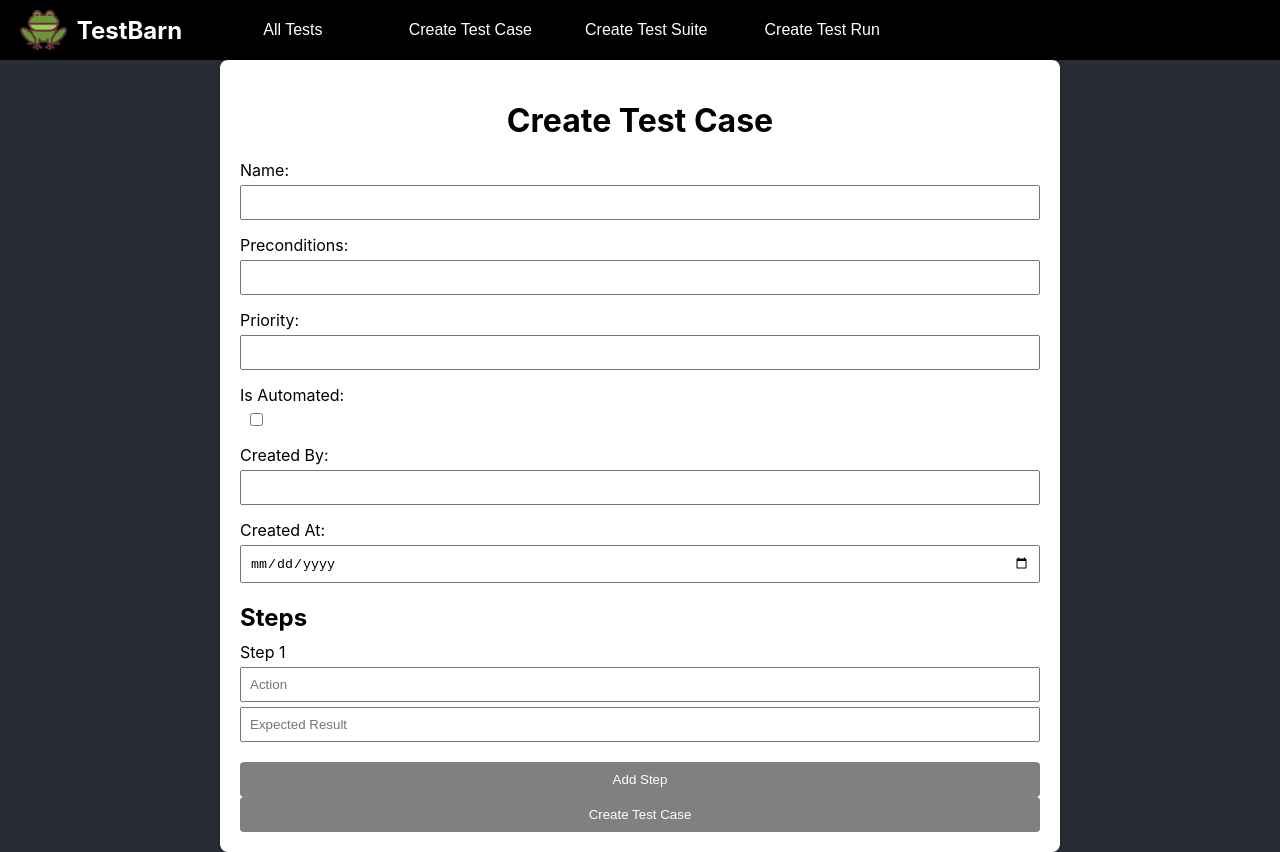
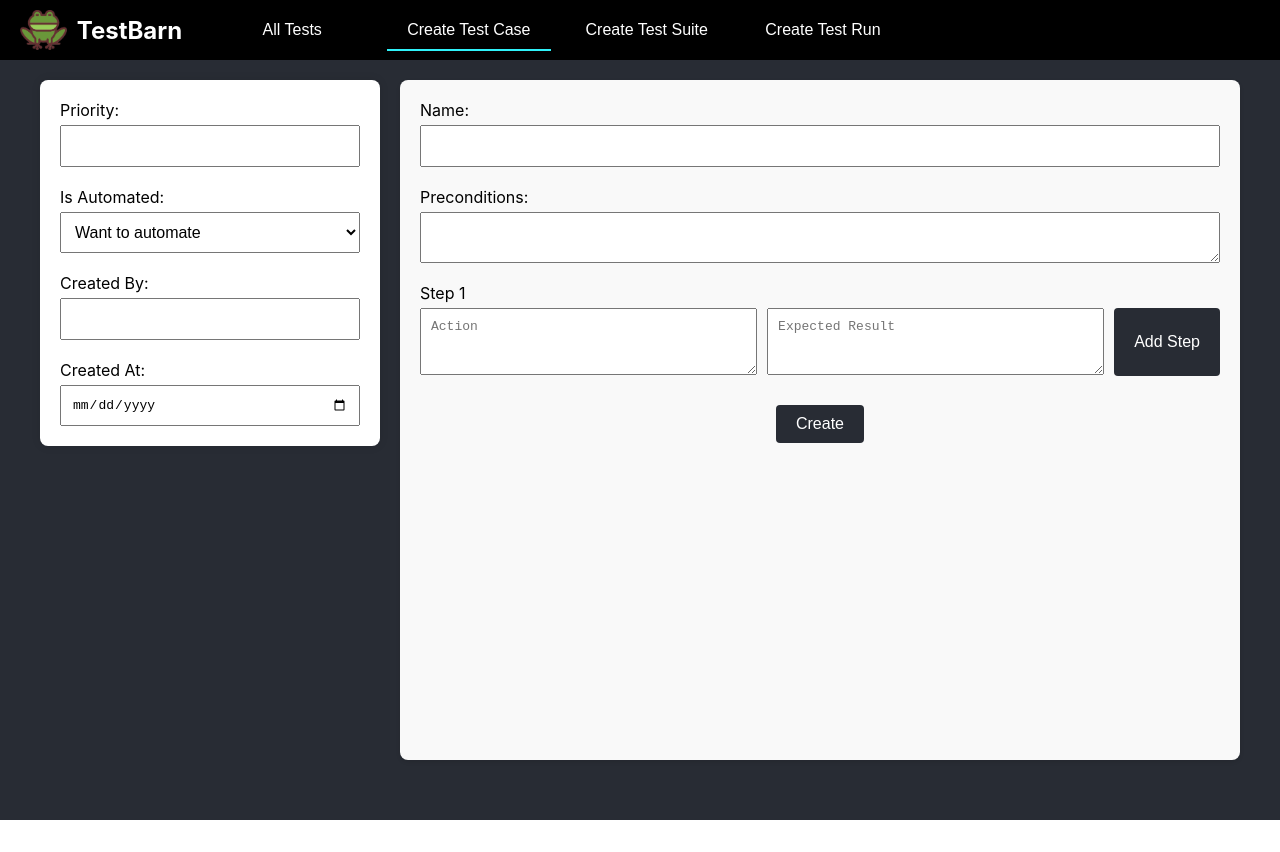
Before and after one commit to birchsup/testBarnFront, a React (Create React App) app: page /create in a window 1280 px wide. After the commit the page ends 820 px from the top, so only its background shows below. Built offline with nearby package versions, Linux system fonts and the light colour scheme.

Commit message:
refactoring for test creation page

```diff
--- a/src/components/Header.css
+++ b/src/components/Header.css
@@ -51,3 +51,18 @@
     background-color: #282c34; /* Цвет заливки заголовка */
     color: #2ff1f8; /* Цвет текста при наведении */
 }
+
+.header-button.active {
+    /*color: #2ff1f8; !* Цвет текста для активной кнопки *!*/
+    position: relative;
+}
+
+.header-button.active::after {
+    content: '';
+    position: absolute;
+    bottom: -2px; /* Позиционирование линии снизу кнопки */
+    left: 0;
+    right: 0;
+    height: 2px;
+    background-color: #2ff1f8; /* Цвет линии */
+}
--- a/src/components/Header.js
+++ b/src/components/Header.js
@@ -1,27 +1,46 @@
 import React from 'react';
-import { useNavigate } from 'react-router-dom';
+import { useNavigate, useLocation } from 'react-router-dom';
 import './Header.css';
 import logo from '../assets/logo.webp'; // Убедитесь, что путь к логотипу правильный
 
 const Header = () => {
     const navigate = useNavigate();
+    const location = useLocation();
+
+    const isActive = (path) => location.pathname === path;
 
     return (
         <header className="app-header">
-            <div className="header-left">
             <div className="header-logo" onClick={() => navigate('/')}>
-                    <img src={logo} alt="TestBarn Logo" className="logo-image"/>
+                <img src={logo} alt="TestBarn Logo" className="logo-image" />
                 TestBarn
             </div>
             <nav className="header-nav">
-                    <button className="header-button" onClick={() => navigate('/testcases')}>All Tests</button>
-                    <button className="header-button" onClick={() => navigate('/create')}>Create Test Case</button>
-                    <button className="header-button" onClick={() => navigate('/createTestSuite')}>Create Test Suite
+                <button
+                    className={`header-button ${isActive('/testcases') ? 'active' : ''}`}
+                    onClick={() => navigate('/testcases')}
+                >
+                    All Tests
                 </button>
-                    <button className="header-button" onClick={() => navigate('/createTestRun')}>Create Test Run
+                <button
+                    className={`header-button ${isActive('/create') ? 'active' : ''}`}
+                    onClick={() => navigate('/create')}
+                >
+                    Create Test Case
+                </button>
+                <button
+                    className={`header-button ${isActive('/createTestSuite') ? 'active' : ''}`}
+                    onClick={() => navigate('/createTestSuite')}
+                >
+                    Create Test Suite
+                </button>
+                <button
+                    className={`header-button ${isActive('/createTestRun') ? 'active' : ''}`}
+                    onClick={() => navigate('/createTestRun')}
+                >
+                    Create Test Run
                 </button>
             </nav>
-            </div>
         </header>
     );
 };
--- a/src/createTestCase/CreateTestCase.js
+++ b/src/createTestCase/CreateTestCase.js
@@ -6,7 +6,7 @@ const CreateTestCase = () => {
         name: '',
         preconditions: '',
         priority: '',
-        isAutomated: false,
+        isAutomated: 'want to automate',
         steps: [
             { step: 1, action: '', expected_result: '' }
         ],
@@ -59,24 +59,20 @@ const CreateTestCase = () => {
     };
 
     return (
-        <div className="create-test-case">
-            <h1>Create Test Case</h1>
-            <form onSubmit={handleSubmit}>
-                <div className="form-group">
-                    <label>Name:</label>
-                    <input type="text" name="name" value={testCase.name} onChange={handleChange} required />
-                </div>
-                <div className="form-group">
-                    <label>Preconditions:</label>
-                    <input type="text" name="preconditions" value={testCase.preconditions} onChange={handleChange} />
-                </div>
+        <div className="test-case-container">
+            <form onSubmit={handleSubmit} className="test-case-form">
+                <div className="test-case-detail">
                     <div className="form-group">
                         <label>Priority:</label>
                         <input type="text" name="priority" value={testCase.priority} onChange={handleChange} />
                     </div>
                     <div className="form-group">
                         <label>Is Automated:</label>
-                    <input type="checkbox" name="isAutomated" checked={testCase.isAutomated} onChange={handleChange} />
+                        <select name="isAutomated" value={testCase.isAutomated} onChange={handleChange}>
+                            <option value="want to automate">Want to automate</option>
+                            <option value="can't be automated">Can't be automated</option>
+                            <option value="automated">Automated</option>
+                        </select>
                     </div>
                     <div className="form-group">
                         <label>Created By:</label>
@@ -86,18 +82,32 @@ const CreateTestCase = () => {
                         <label>Created At:</label>
                         <input type="date" name="created_at" value={testCase.created_at} onChange={handleChange} required />
                     </div>
-                <div className="steps">
-                    <h2>Steps</h2>
+                </div>
+                <div className="test-case-steps">
+                    <div className="form-group">
+                        <label>Name:</label>
+                        <input type="text" name="name" value={testCase.name} onChange={handleChange} required />
+                        <label>Preconditions:</label>
+                        <textarea name="preconditions" value={testCase.preconditions} onChange={handleChange} rows="3" />
+                    </div>
                     {testCase.steps.map((step, index) => (
-                        <div key={index} className="form-group">
+                        <div key={index} className="form-group-step">
                             <label>Step {index + 1}</label>
-                            <input type="text" name="action" placeholder="Action" value={step.action} onChange={(e) => handleStepChange(index, e)} required />
-                            <input type="text" name="expected_result" placeholder="Expected Result" value={step.expected_result} onChange={(e) => handleStepChange(index, e)} required />
+                            <div className="step-row">
+                                <textarea className="action-field" name="action" placeholder="Action"
+                                          value={step.action} onChange={(e) => handleStepChange(index, e)} rows="3"
+                                          required />
+                                <textarea className="result-field" name="expected_result" placeholder="Expected Result"
+                                          value={step.expected_result} onChange={(e) => handleStepChange(index, e)}
+                                          rows="3" required />
+                                {index === testCase.steps.length - 1 && (
+                                    <button type="button" onClick={addStep} className="add-step-button">Add Step</button>
+                                )}
+                            </div>
                         </div>
                     ))}
-                    <button type="button" onClick={addStep}>Add Step</button>
+                    <button type="submit" className="create-button">Create</button>
                 </div>
-                <button type="submit">Create Test Case</button>
             </form>
         </div>
     );
--- a/src/createTestCase/createTestCase.css
+++ b/src/createTestCase/createTestCase.css
@@ -1,68 +1,118 @@
-.create-test-case {
+.test-case-container {
+    display: flex;
+    justify-content: center;
     padding: 20px;
-    max-width: 800px;
-    margin: 0 auto;
-    background-color: #fff;
-    border-radius: 8px;
-    box-shadow: 0 0 10px rgba(0, 0, 0, 0.1);
 }
 
-.create-test-case h1 {
-    text-align: center;
-    margin-bottom: 20px;
+.test-case-form {
+    display: flex;
+    width: 100%;
+    max-width: 1200px;
+    gap: 20px;
 }
 
-.form-group {
-    margin-bottom: 15px;
+.test-case-detail {
+    display: flex;
+    flex-direction: column;
+    background-color: #fff;
+    box-shadow: 0 0 10px rgba(0, 0, 0, 0.1);
+    border-radius: 8px;
+    padding: 20px;
+    gap: 20px;
+    flex: 1;
+    height: fit-content;
+    max-width: 300px; /* Ограничение ширины */
+    margin-left: 0; /* Прижать к левому краю */
 }
 
-.form-group label {
-    display: block;
+.test-case-steps {
+    display: flex;
+    flex-direction: column;
+    gap: 20px;
+    flex: 2; /* Увеличение ширины правой части */
+    background-color: #f9f9f9;
+    padding: 20px;
+    border-radius: 8px;
+    box-shadow: 0 2px 4px rgba(0, 0, 0, 0.1);
+    overflow-y: auto; /* Позволяет контейнеру увеличиваться по высоте */
+    max-height: 80vh; /* Ограничение максимальной высоты */
+}
+
+.form-group, .form-group-step {
+    display: flex;
+    flex-direction: column;
+}
+
+.form-group label, .form-group-step label {
     margin-bottom: 5px;
 }
 
 .form-group input[type="text"],
 .form-group input[type="date"],
-.form-group input[type="number"] {
-    width: 100%;
-    padding: 8px;
-    box-sizing: border-box;
+.form-group select,
+.form-group-step textarea {
+    padding: 10px;
+    font-size: 1em;
+    resize: vertical; /* Позволяет изменять высоту textarea */
 }
 
-.form-group input[type="checkbox"] {
-    margin-left: 10px;
-}
-
-.steps h2 {
-    margin-top: 20px;
-    margin-bottom: 10px;
-}
-
-.steps .form-group {
+.form-group-step .step-row {
     display: flex;
-    flex-direction: column;
+    gap: 10px;
     align-items: flex-start;
 }
 
-.steps .form-group label {
-    margin-right: 10px;
+.form-group-step .action-field,
+.form-group-step .result-field {
+    flex: 1;
+    margin-bottom: 10px;
+    min-width: 200px; /* Фиксированная ширина полей */
 }
 
-.steps .form-group input {
-    margin-bottom: 5px;
+.add-step-button {
+    background-color: #282c34;
+    border: none;
+    color: white;
+    padding: 10px 20px;
+    text-align: center;
+    text-decoration: none;
+    font-size: 1em;
+    cursor: pointer;
+    border-radius: 4px;
+    transition: background-color 0.3s ease;
+    height: 68px; /* Высота кнопки соответствует высоте полей */
 }
 
-button {
-    display: block;
-    width: 100%;
-    padding: 10px;
-    background-color: gray;
-    color: white;
-    border: none;
-    border-radius: 4px;
-    cursor: pointer;
+.add-step-button:hover {
+    background-color: #3c4048;
+    color: #2ff1f8;
 }
 
-button:hover {
-    background-color: darkgray;
+.create-button {
+    background-color: #282c34;
+    border: none;
+    color: white;
+    padding: 10px 20px;
+    text-align: center;
+    text-decoration: none;
+    font-size: 1em;
+    cursor: pointer;
+    border-radius: 4px;
+    transition: background-color 0.3s ease;
+    width: fit-content; /* Ширина по содержимому */
+    align-self: center; /* Выравнивание кнопки по центру */
 }
+
+.create-button:hover {
+    background-color: #3c4048;
+    color: #2ff1f8;
+}
+
+textarea {
+    resize: vertical;
+}
+
+/* Дополнительные стили для расстояния между полями Name и Preconditions */
+.form-group input[name="name"] {
+    margin-bottom: 20px; /* Добавление отступа снизу */
+}
--- a/src/tetsCaseDetailedView/TestCaseDetail.css
+++ b/src/tetsCaseDetailedView/TestCaseDetail.css
@@ -1,19 +1,18 @@
 .test-case-container {
     display: flex;
-    flex-direction: row;
     padding: 20px;
-    height: 100vh;
+    height: calc(100vh - 40px); /* Уменьшение высоты на отступы */
     box-sizing: border-box;
 }
 
-.test-case-detail {
-    flex: 3;
+.test-case-detail-view {
+    flex-grow: 1;
     padding: 20px;
-    margin-right: 20px;
     background-color: #fff;
     border-radius: 8px;
     box-shadow: 0 0 10px rgba(0, 0, 0, 0.1);
     overflow-y: auto;
+    margin-right: 20px; /* Отступ в 20px от правой части */
 }
 
 .test-case-title {
@@ -47,12 +46,14 @@
 }
 
 .test-case-meta {
-    flex: 1;
+    flex: 0 0 300px; /* Фиксированная ширина */
     padding: 20px;
     background-color: #fff;
     border-radius: 8px;
     box-shadow: 0 0 10px rgba(0, 0, 0, 0.1);
     overflow-y: auto;
+    height: fit-content; /* Высота по содержимому */
+    margin-left: auto; /* Прижать к правому краю */
 }
 
 .meta-item {
--- a/src/tetsCaseDetailedView/TestCaseDetail.js
+++ b/src/tetsCaseDetailedView/TestCaseDetail.js
@@ -18,11 +18,11 @@ const TestCaseDetail = () => {
     }
 
     const preconditions = testCase.test.preconditions ? testCase.test.preconditions : 'NONE';
-    const isAutomated = testCase.test.is_automated ? 'Yes' : 'No';
+    const isAutomated = testCase.test.isAutomated ?? 'No';
 
     return (
         <div className="test-case-container">
-            <div className="test-case-detail">
+            <div className="test-case-detail-view">
                 <h1 className="test-case-title">{testCase.test.name}</h1>
                 <div><strong>Preconditions:</strong> {preconditions}</div>
                 <table className="test-case-table">
```
Lines whose indentation alone changed are shown as unchanged.
